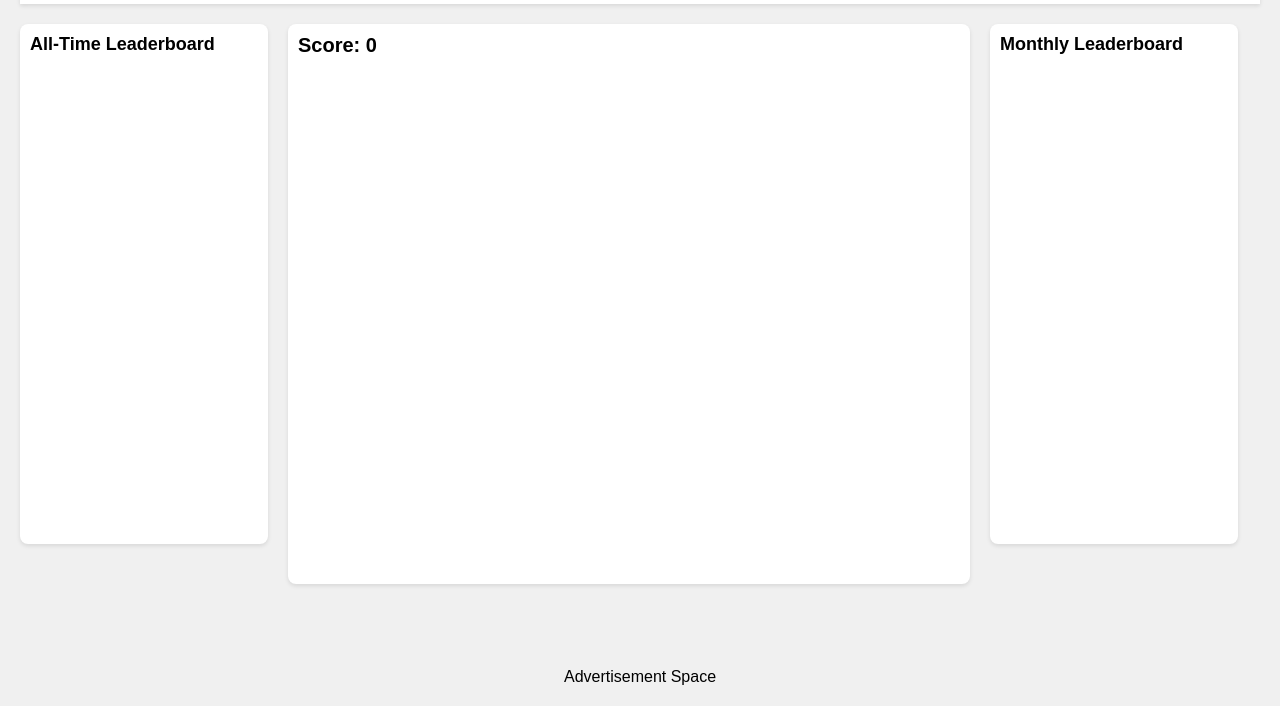
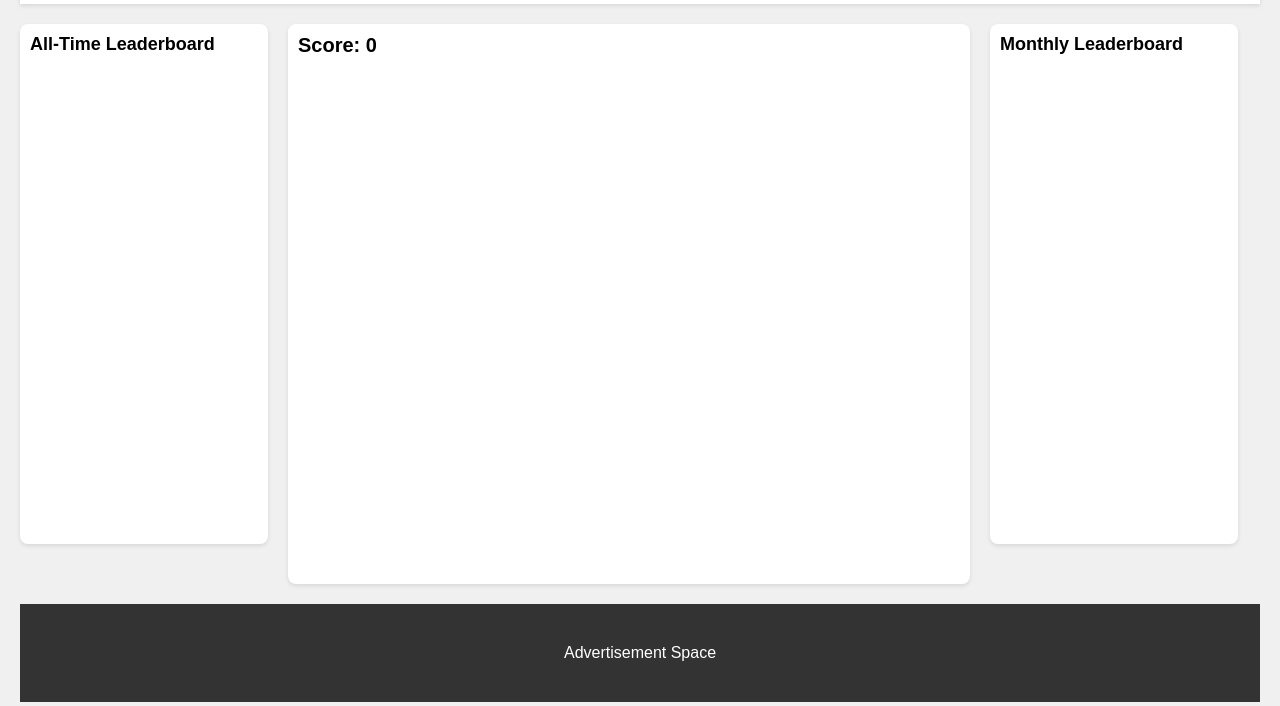
Before and after one commit to panuwatat/catch-the-falling-star, a plain HTML site: page index.html in a window 1280 px wide. Shown: the part 94-800 px from the top of the page. Drawn offline with Linux system fonts and the light colour scheme; no server answers.

Commit message:
Update style.css

```diff
--- a/style.css
+++ b/style.css
@@ -142,14 +142,14 @@ body {
     margin: -20px;
 }
 
-// #ad-area {
-//    width: 100%;
-//    padding: 40px; /* เพิ่มความสูงของพื้นที่โฆษณา 40px */
-//    background-color: #333;
-//    color: #fff;
-//    text-align: center;
-//    margin-top: 20px;
-//}
+#ad-area {
+    width: 100%;
+    padding: 40px; /* เพิ่มความสูงของพื้นที่โฆษณา 40px */
+    background-color: #333;
+    color: #fff;
+    text-align: center;
+    margin-top: 20px;
+}
 
 
 /* Responsive Design สำหรับ Mobile */
```
